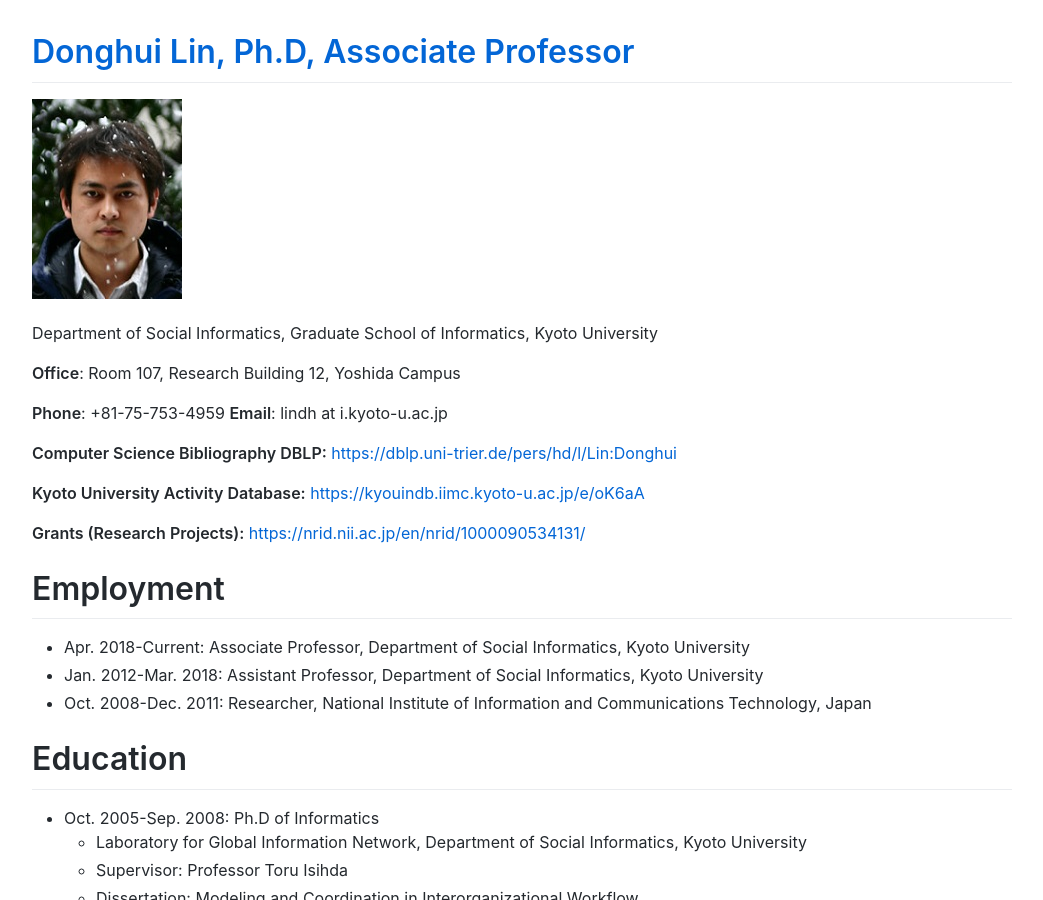
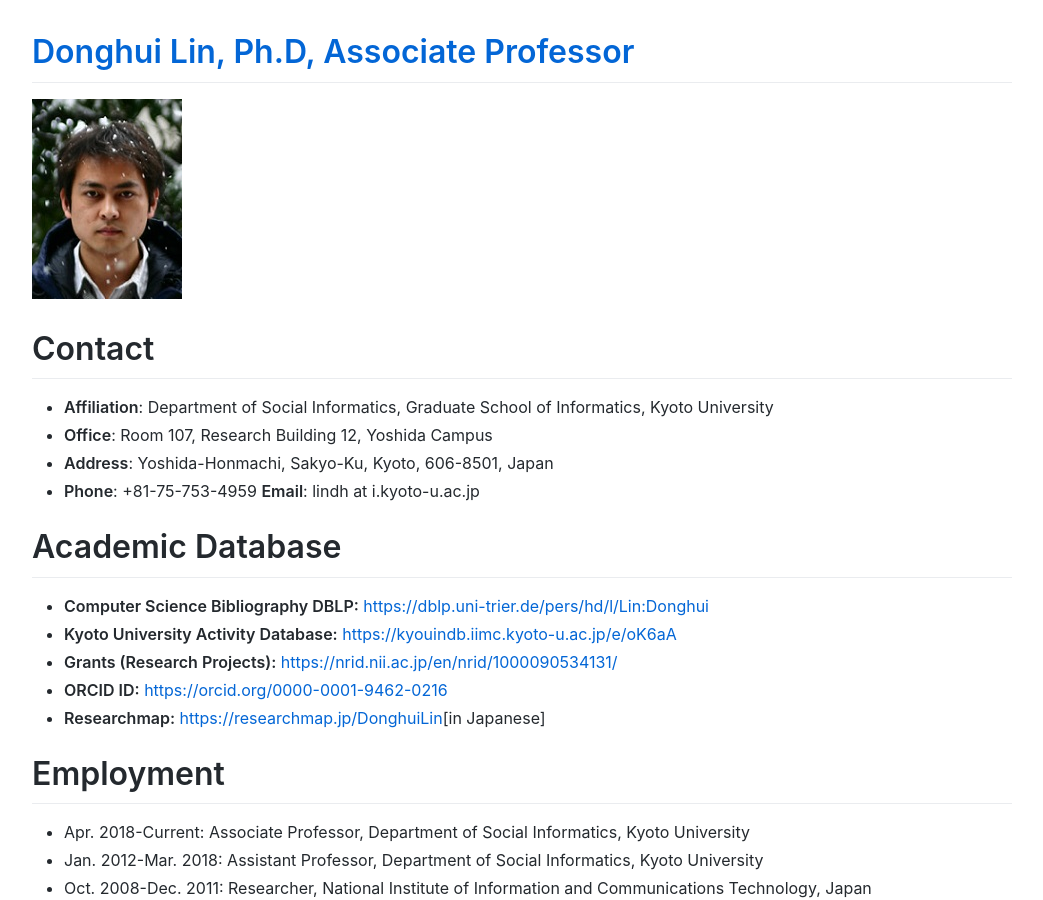
Before and after one commit to lindh/lindh.github.io, a Jekyll site: the page built from index.md, in a window 1280 px wide and 900 px high. Shown: the whole window, without its empty margins (118-1161 px from the left). Built offline with Jekyll 4.4.1, drawn with Linux system fonts in a browser that asks for light colours; comment, search, counter and statistics services are not loaded.

Commit message:
Update index.md

```diff
--- a/index.md
+++ b/index.md
@@ -4,17 +4,20 @@ layout: default
 
 ![Branching](./images/lin.jpg)
 
-Department of Social Informatics, Graduate School of Informatics, Kyoto University
+# Contact
 
-**Office**: Room 107, Research Building 12, Yoshida Campus
+- **Affiliation**: Department of Social Informatics, Graduate School of Informatics, Kyoto University
+- **Office**: Room 107, Research Building 12, Yoshida Campus
+- **Address**: Yoshida-Honmachi, Sakyo-Ku, Kyoto, 606-8501, Japan
+- **Phone**: +81-75-753-4959    **Email**: lindh at i.kyoto-u.ac.jp
 
-**Phone**: +81-75-753-4959    **Email**: lindh at i.kyoto-u.ac.jp
+# Academic Database
 
-**Computer Science Bibliography DBLP:** [https://dblp.uni-trier.de/pers/hd/l/Lin:Donghui](https://dblp.uni-trier.de/pers/hd/l/Lin:Donghui)
-
-**Kyoto University Activity Database:** [https://kyouindb.iimc.kyoto-u.ac.jp/e/oK6aA](https://kyouindb.iimc.kyoto-u.ac.jp/e/oK6aA)
-
-**Grants (Research Projects):** [https://nrid.nii.ac.jp/en/nrid/1000090534131/](https://nrid.nii.ac.jp/en/nrid/1000090534131/)
+- **Computer Science Bibliography DBLP:** [https://dblp.uni-trier.de/pers/hd/l/Lin:Donghui](https://dblp.uni-trier.de/pers/hd/l/Lin:Donghui)
+- **Kyoto University Activity Database:** [https://kyouindb.iimc.kyoto-u.ac.jp/e/oK6aA](https://kyouindb.iimc.kyoto-u.ac.jp/e/oK6aA)
+- **Grants (Research Projects):** [https://nrid.nii.ac.jp/en/nrid/1000090534131/](https://nrid.nii.ac.jp/en/nrid/1000090534131/)
+- **ORCID ID:** [https://orcid.org/0000-0001-9462-0216](https://orcid.org/0000-0001-9462-0216)
+- **Researchmap:** [https://researchmap.jp/DonghuiLin](https://researchmap.jp/DonghuiLin)[in Japanese]
 
 # Employment
 
```
